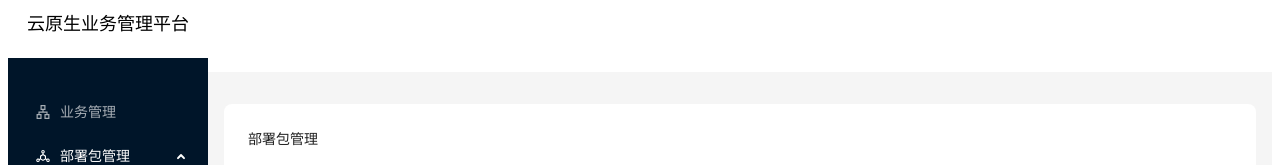
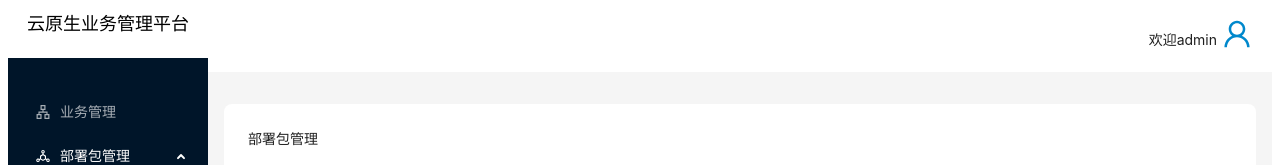
Before and after one commit to lie-flat-planet/kubelie, a React (Create React App) app: page / in a window 1280 px wide. Shown: the top 165 px of the page. Built offline with nearby package versions, Linux system fonts and the light colour scheme.

Commit message:
像模像样的

```diff
--- /dev/null
+++ b/src/page/Index/BottomFooter.tsx
@@ -0,0 +1,11 @@
+import { Layout } from 'antd';
+
+const BottomFooter = () => {
+  return (
+    <Layout.Footer style={{ textAlign: 'center' }}>
+      Ant Design ©{new Date().getFullYear()} Created by Ant UED
+    </Layout.Footer>
+  );
+};
+
+export default BottomFooter;
--- /dev/null
+++ b/src/page/Index/TopHeader.tsx
@@ -0,0 +1,32 @@
+import { Layout, theme } from 'antd';
+import { UserOutlined } from '@ant-design/icons';
+
+const TopHeader = () => {
+  const {
+    token: { colorBgContainer },
+  } = theme.useToken();
+
+  return (
+    <Layout.Header style={{ padding: 0, background: colorBgContainer }}>
+      <div>
+        <span
+          style={{
+            float: 'right',
+          }}
+        >
+          欢迎admin
+          <span
+            style={{
+              marginRight: '20px',
+              marginLeft: '5px',
+            }}
+          >
+            <UserOutlined style={{ fontSize: '30px', color: '#08c' }} />
+          </span>
+        </span>
+      </div>
+    </Layout.Header>
+  );
+};
+
+export default TopHeader;
--- a/src/page/Index/index.tsx
+++ b/src/page/Index/index.tsx
@@ -1,28 +1,18 @@
-import React from 'react';
-
-import { Layout, theme } from 'antd';
+import { Layout } from 'antd';
 import Cnt from './Cnt';
 import SiderMenu from './SiderMenu';
-
-const { Header, Footer } = Layout;
+import TopHeader from './TopHeader';
+import BottomFooter from './BottomFooter';
 
 const Index = () => {
-  const {
-    token: { colorBgContainer },
-  } = theme.useToken();
-
   return (
     <Layout style={{ minHeight: '100vh' }}>
       <SiderMenu />
 
       <Layout>
-        <Header style={{ padding: 0, background: colorBgContainer }} />
-
+        <TopHeader />
         <Cnt />
-
-        <Footer style={{ textAlign: 'center' }}>
-          Ant Design ©{new Date().getFullYear()} Created by Ant UED
-        </Footer>
+        <BottomFooter />
       </Layout>
     </Layout>
   );
```
